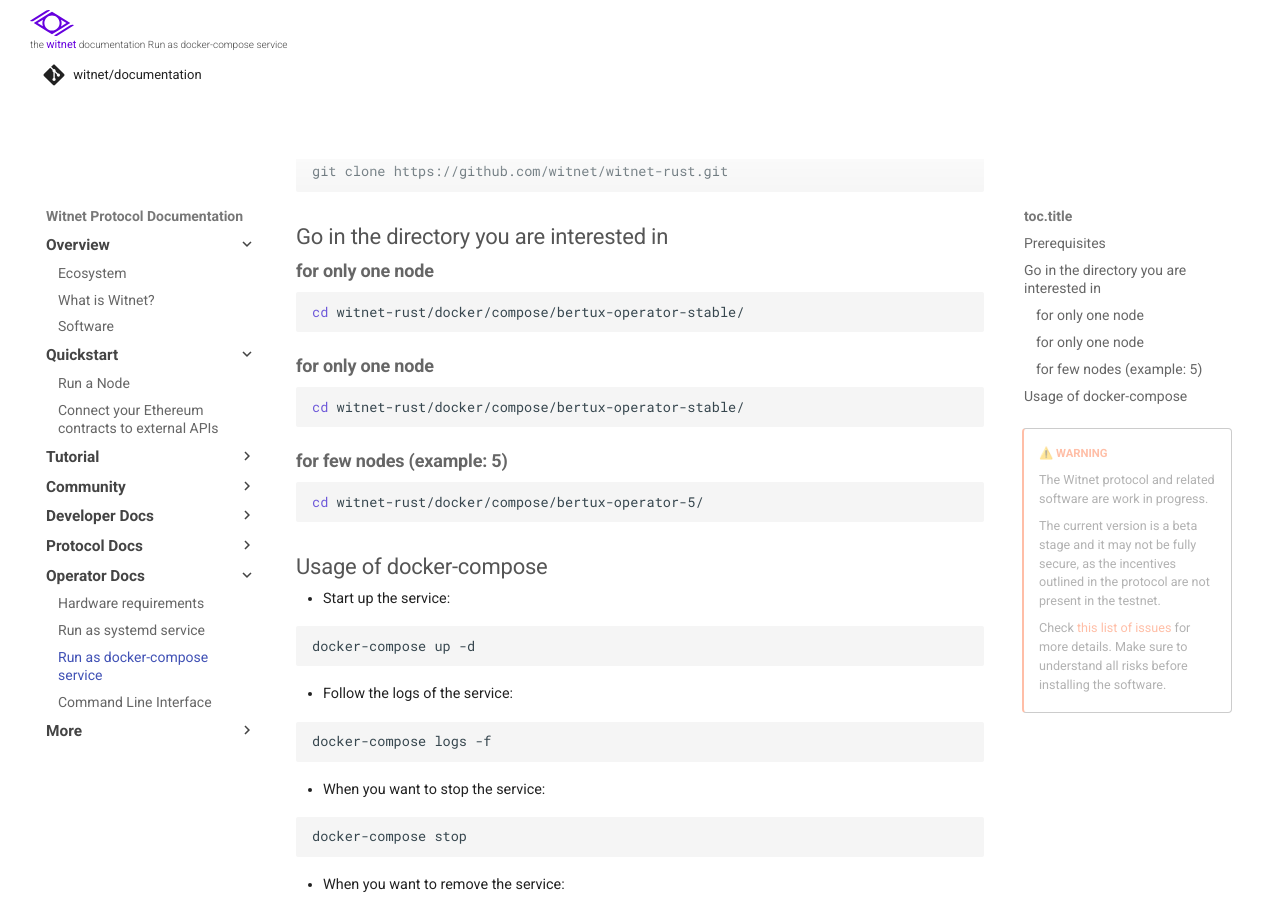
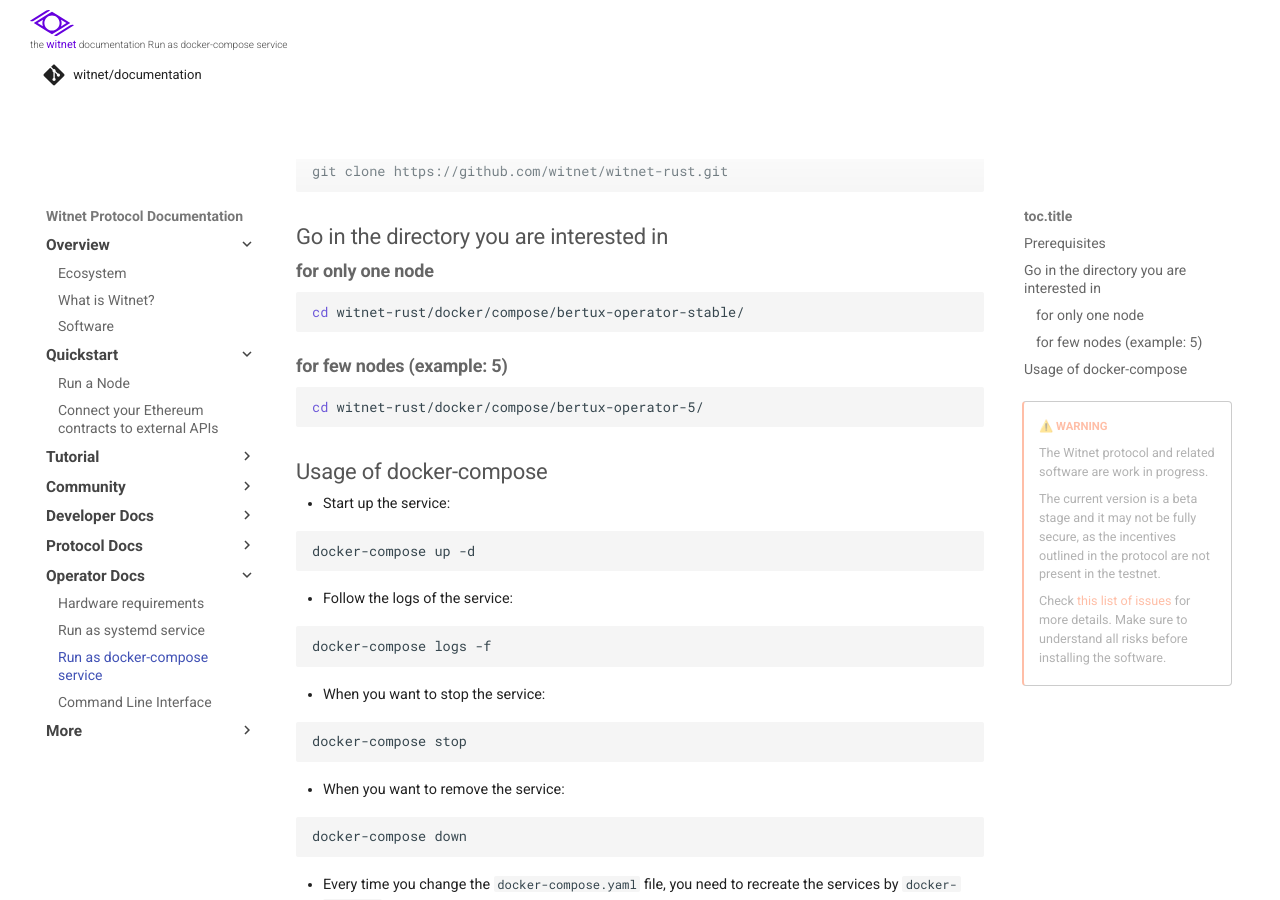
Before and after one commit to witnet/documentation, an MkDocs documentation site: the page built from docs/node-operators/docker-compose-service.md, in a window 1280 px wide and 900 px high, scrolled down 477 px. Built offline with MkDocs 1.6.1 and Material for MkDocs 9.7.7, drawn with Linux system fonts in a browser that asks for light colours; some web fonts are replaced; comment, search, counter and statistics services are not loaded.

Commit message:
fix: remove duplicate

````diff
--- a/docs/node-operators/docker-compose-service.md
+++ b/docs/node-operators/docker-compose-service.md
@@ -24,12 +24,6 @@ git clone https://github.com/witnet/witnet-rust.git
 ```
 
 ## Go in the directory you are interested in
-
-### for only one node
-
-```sh
-cd witnet-rust/docker/compose/bertux-operator-stable/
-```
 
 ### for only one node
 
````
